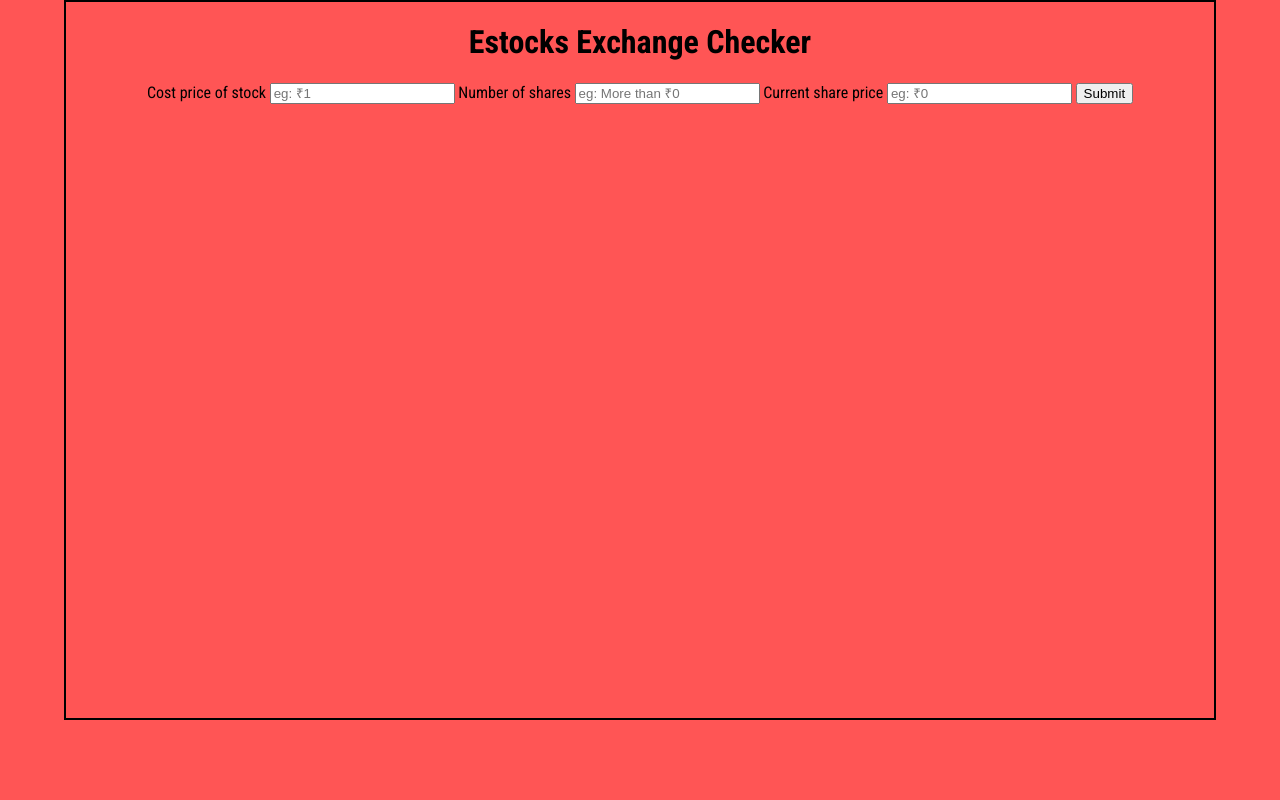
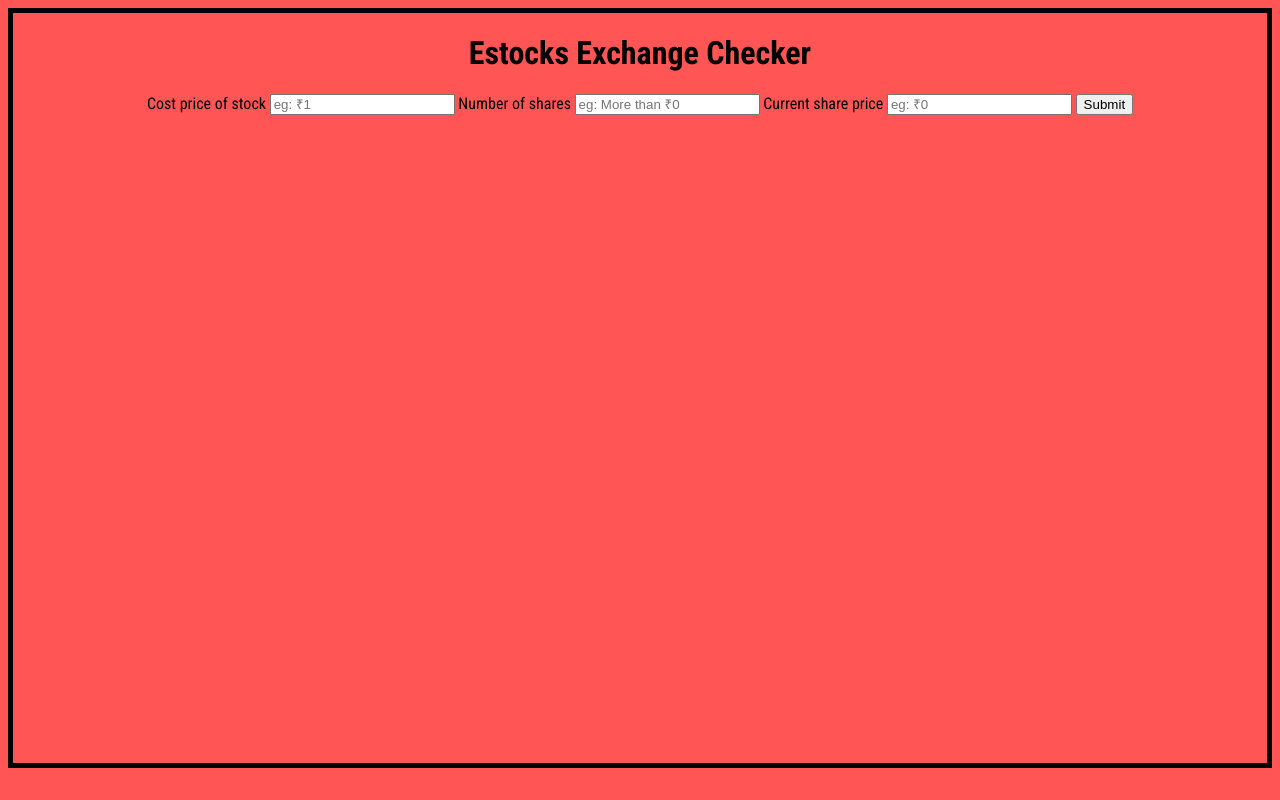
Before and after one commit to Realsantosm/Estocks-ProLos, a plain HTML site: page index.html in a window 1280 px wide. Drawn offline with Linux system fonts and the light colour scheme.

Commit message:
style : style for the body

```diff
--- a/styles.css
+++ b/styles.css
@@ -4,14 +4,15 @@ body{
 
     font-family: 'Roboto Condensed', sans-serif;
     background-color: #f55;
-    width: 90%;
-    height: 90vh;
-    margin: auto;
-    padding-down: auto;
+    box-sizing: border-box;
+    border: #000 solid 5px;
+    height: 95vh;
     display: block;
     text-align: center;
-    box-sizing: border-box;
-    border: #000 solid 2px;
+    max-width: 100%;
+
+
+
 }
 
 #loading{
```
